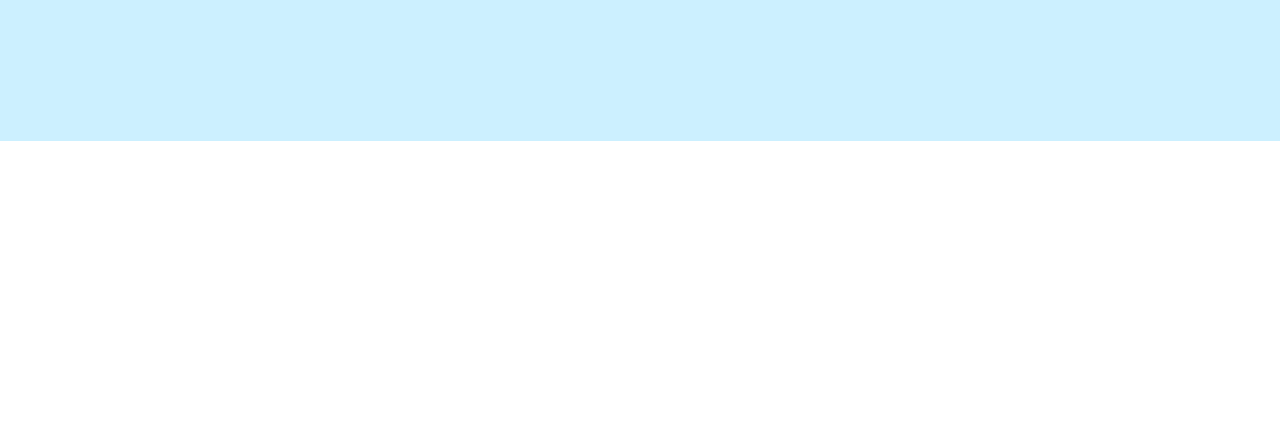
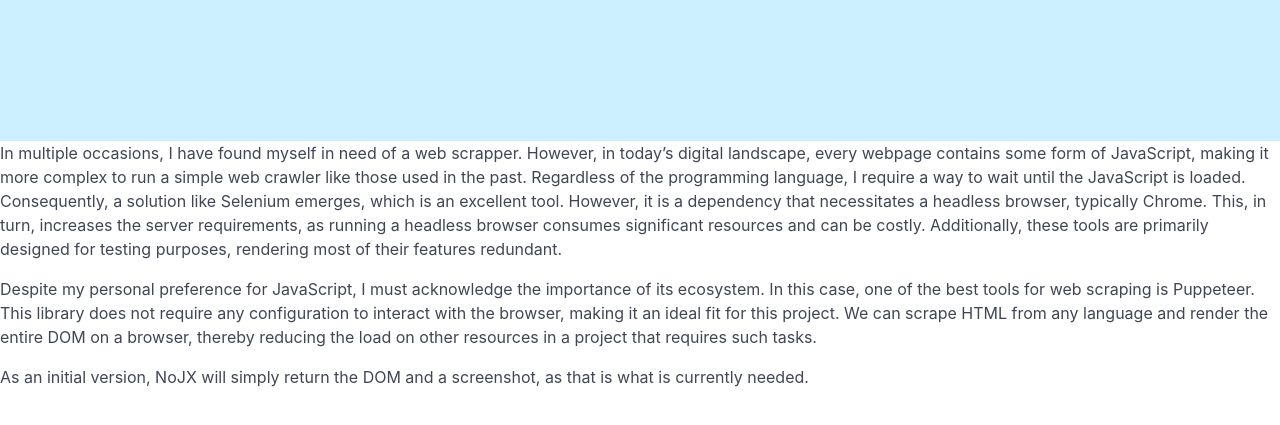
Before and after one commit to 3zcurdia/nojx, a website: page public/index.html in a window 1280 px wide. Shown: the part 231-656 px from the top of the page. Drawn offline with nearby package versions, Linux system fonts and the light colour scheme.

Commit message:
Project description

```diff
--- a/public/index.html
+++ b/public/index.html
@@ -20,5 +20,35 @@
         </div>
       </div>
     </section>
+    <section>
+      <div class="content">
+        <p>
+          In multiple occasions, I have found myself in need of a web scrapper.
+          However, in today’s digital landscape, every webpage contains some
+          form of JavaScript, making it more complex to run a simple web crawler
+          like those used in the past. Regardless of the programming language, I
+          require a way to wait until the JavaScript is loaded. Consequently, a
+          solution like Selenium emerges, which is an excellent tool. However,
+          it is a dependency that necessitates a headless browser, typically
+          Chrome. This, in turn, increases the server requirements, as running a
+          headless browser consumes significant resources and can be costly.
+          Additionally, these tools are primarily designed for testing purposes,
+          rendering most of their features redundant.
+        </p>
+        <p>
+          Despite my personal preference for JavaScript, I must acknowledge the
+          importance of its ecosystem. In this case, one of the best tools for
+          web scraping is Puppeteer. This library does not require any
+          configuration to interact with the browser, making it an ideal fit for
+          this project. We can scrape HTML from any language and render the
+          entire DOM on a browser, thereby reducing the load on other resources
+          in a project that requires such tasks.
+        </p>
+        <p>
+          As an initial version, NoJX will simply return the DOM and a
+          screenshot, as that is what is currently needed.
+        </p>
+      </div>
+    </section>
   </body>
 </html>
```
Also changed, not shown: README.md.
